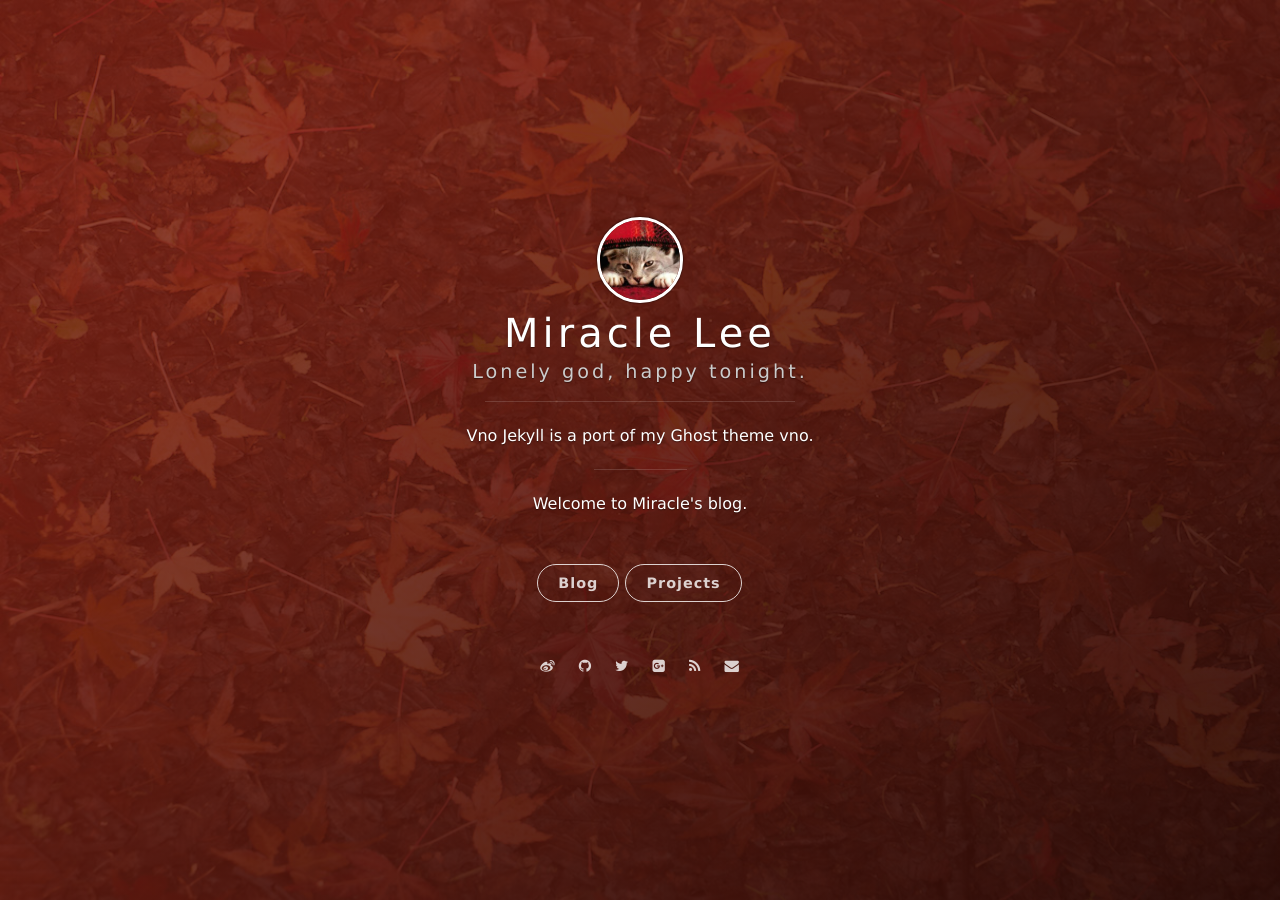
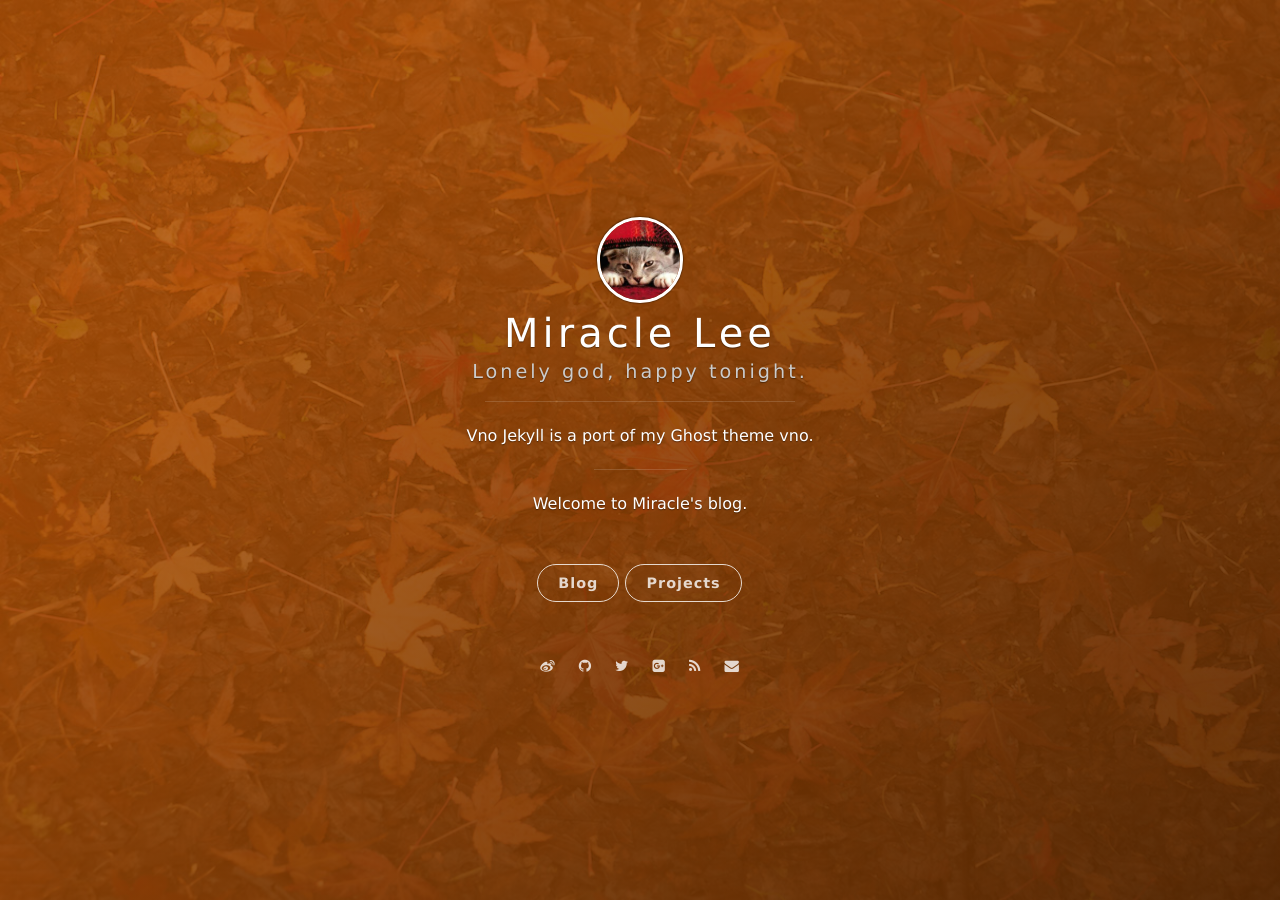
Before and after one commit to onevcat/vno-jekyll, a Jekyll site: the page built from index.html, in a window 1280 px wide. Built offline with Jekyll 4.4.1, drawn with Linux system fonts in a browser that asks for light colours; nearby versions of some CDN libraries; the list of posts is cut into pages by our own code.

Commit message:
third post

```diff
--- a/_config.yml
+++ b/_config.yml
@@ -13,7 +13,7 @@ permalink: /:year/:month/:title/
 highlighter: rouge
 
 # supported colors: blue, green, purple, red, orange or slate. If you need clear, leave it empty.
-cover_color: red
+cover_color: orange
 
 # The blog button should not be removed.
 blog_button:
```
